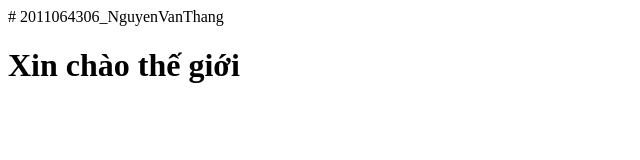
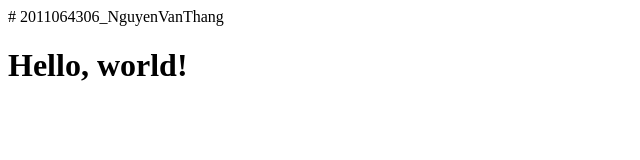
Before and after one commit to skyred123/2011064306_NguyenVanThang, a plain HTML site: page index.html in a window 1280 px wide. Shown: the whole page, without its empty margins (0-640 px from the left). Drawn offline with Linux system fonts and the light colour scheme.

Commit message:
Update index.html

```diff
--- a/index.html
+++ b/index.html
@@ -7,6 +7,6 @@
     <title>Document</title>
 </head>
 <body>
-    <h1>Xin chào thế giới</h1>
+    <h1>Hello, world!</h1>
 </body>
 </html>
```
